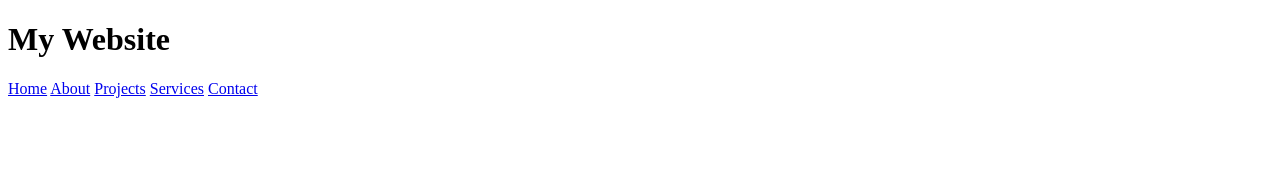
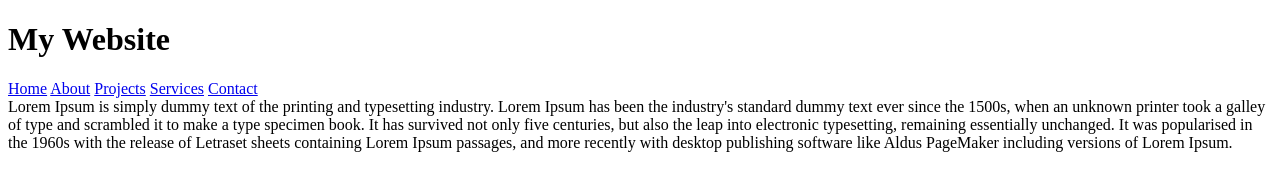
Before and after one commit to Harinisri2003/github_test_code, a plain HTML site: page index.html in a window 1280 px wide. Drawn offline with Linux system fonts and the light colour scheme.

Commit message:
Add division in index file

```diff
--- a/index.html
+++ b/index.html
@@ -16,5 +16,12 @@
             <a href="#contact">Contact</a>
         </nav>
     </header>
+    <div>Lorem Ipsum is simply dummy text of the printing and typesetting industry.
+         Lorem Ipsum has been the industry's standard dummy text ever since the 1500s,
+         when an unknown printer took a galley of type and scrambled it to make a type specimen book.
+         It has survived not only five centuries, but also the leap into electronic typesetting,
+        remaining essentially unchanged. It was popularised in the 1960s with the release of Letraset
+         sheets containing Lorem Ipsum passages, and more recently with desktop publishing software
+          like Aldus PageMaker including versions of Lorem Ipsum.</div>
 </body>
 </html>
```
